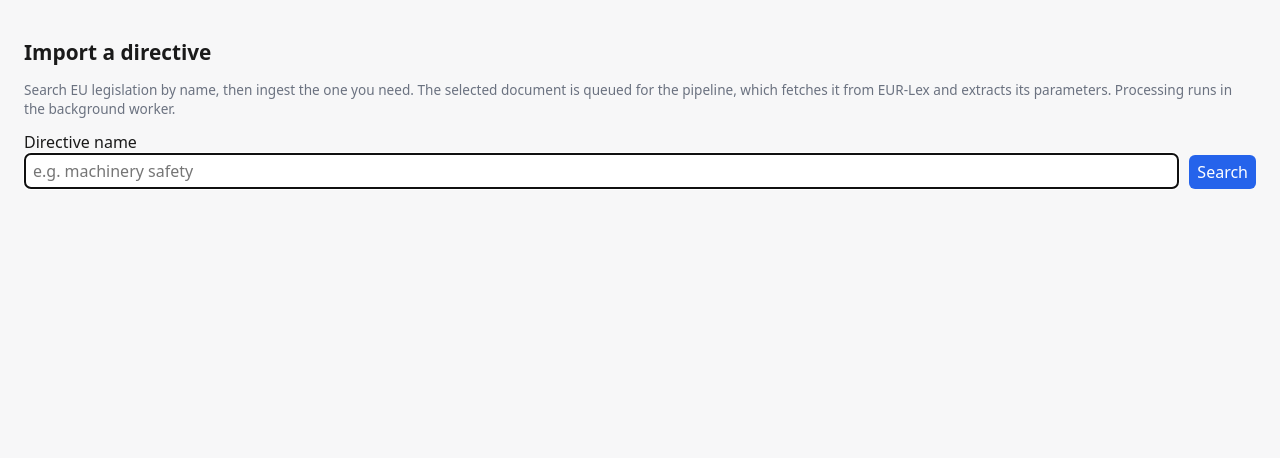
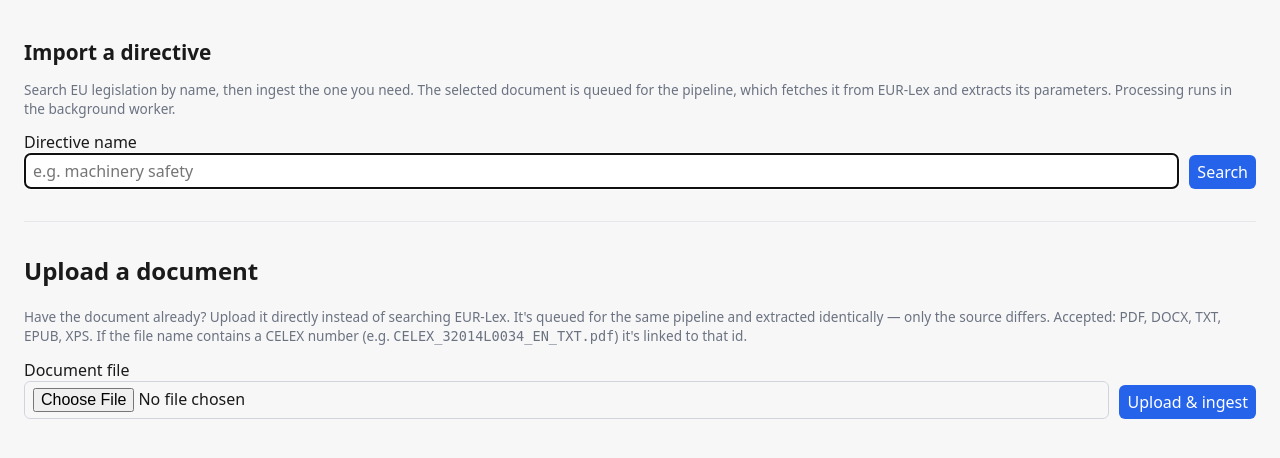
Before and after one commit to yogeshkarnan-alphatec/compliance-wizard-engine, a FastAPI app: page /import in a window 1280 px wide. Shown: the part 46-504 px from the top of the page. Run offline with FastAPI, Linux system fonts and the light colour scheme.

Commit message:
upload document completed

```diff
--- a/pyproject.toml
+++ b/pyproject.toml
@@ -9,6 +9,7 @@ dependencies = [
     "psycopg[binary]>=3.1",      # psycopg3 driver; URL uses postgresql+psycopg://
     "pydantic>=2.6,<3.0",
     "pymupdf>=1.24",             # PDF parsing (fitz) — layout + page coords
+    "python-docx>=1.1",          # .docx text extraction for uploaded Word documents
     "openai>=1.30",
     "langgraph>=0.2",            # agentic graph runtime (Planner + specialist nodes)
     "langchain-openai>=0.2",     # ChatOpenAI model wrapper (default provider)
--- a/ui/templates/import.html
+++ b/ui/templates/import.html
@@ -49,4 +49,21 @@ extracts its parameters. Processing runs in the background worker.</p>
   </tbody>
 </table>
 {% endif %}
+
+<hr style="margin:2rem 0; border:none; border-top:1px solid #e5e7eb;">
+
+<h2>Upload a document</h2>
+<p class="muted">Have the document already? Upload it directly instead of searching
+EUR-Lex. It's queued for the same pipeline and extracted identically — only the
+source differs. Accepted: PDF, DOCX, TXT, EPUB, XPS. If the file name contains a
+CELEX number (e.g. <code>CELEX_32014L0034_EN_TXT.pdf</code>) it's linked to that id.</p>
+
+<form class="filters" method="post" action="/import/upload" enctype="multipart/form-data">
+  <div style="flex:1; min-width:280px;">
+    <label>Document file<br>
+      <input type="file" name="file" accept=".pdf,.docx,.txt,.epub,.xps" required style="width:100%;">
+    </label>
+  </div>
+  <button type="submit">Upload &amp; ingest</button>
+</form>
 {% endblock %}
```
Also changed, not shown: agents/read_agent.py (+31 -1 lines), ui/routes/imports.py (+48 -1 lines).
